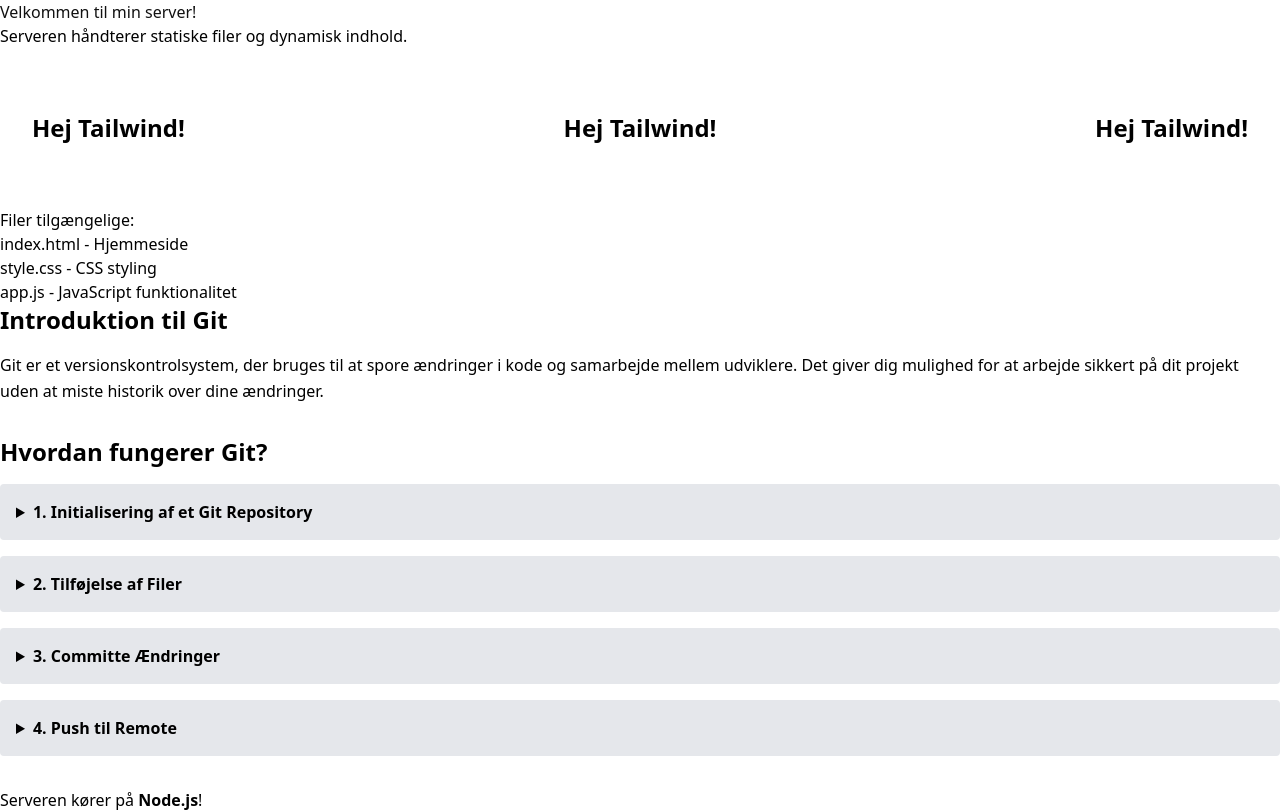
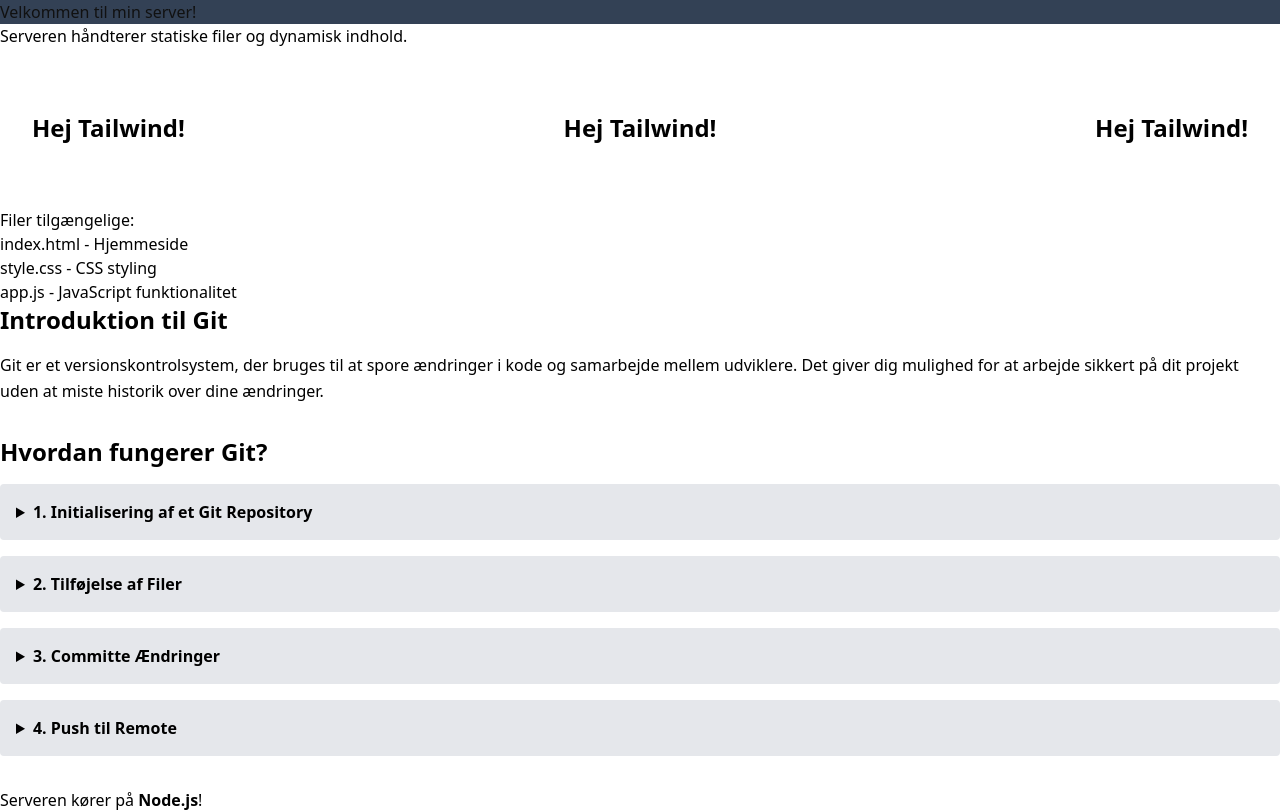
Before and after one commit to Hejsel/Eksamen-Udviklingsmilj-er, a website: page src/index.html in a window 1280 px wide. Drawn offline with nearby package versions, Linux system fonts and the light colour scheme; files that its build step writes are made by us from their sources.

Commit message:
ændringer, i index filen

```diff
--- a/src/index.html
+++ b/src/index.html
@@ -9,7 +9,7 @@
   </head>
   <body>
     <header>
-			<h1 class="text-pik">Velkommen til min server!</h1>
+      <h1 class="bg-slate-700 text-pik">Velkommen til min server!</h1>
       <p>Serveren håndterer statiske filer og dynamisk indhold.</p>
     </header>
 
@@ -31,9 +31,9 @@
     <section class="mb-8">
       <h2 class="text-2xl font-bold mb-4">Introduktion til Git</h2>
       <p class="leading-relaxed">
-				Git er et versionskontrolsystem, der bruges til at spore ændringer i kode og samarbejde mellem
-				udviklere. Det giver dig mulighed for at arbejde sikkert på dit projekt uden at miste historik over dine
-				ændringer.
+        Git er et versionskontrolsystem, der bruges til at spore ændringer i kode og samarbejde
+        mellem udviklere. Det giver dig mulighed for at arbejde sikkert på dit projekt uden at miste
+        historik over dine ændringer.
       </p>
     </section>
 
@@ -41,7 +41,9 @@
       <h2 class="text-2xl font-bold mb-4">Hvordan fungerer Git?</h2>
       <div class="space-y-4">
         <details class="bg-gray-200 p-4 rounded">
-					<summary class="cursor-pointer font-semibold">1. Initialisering af et Git Repository</summary>
+          <summary class="cursor-pointer font-semibold">
+            1. Initialisering af et Git Repository
+          </summary>
           <p class="mt-2 leading-relaxed">
             Start med at køre <code>git init</code> i en mappe for at oprette et nyt repository.
           </p>
```
Also changed, not shown: 1 other file. Lines whose indentation alone changed are shown as unchanged.
